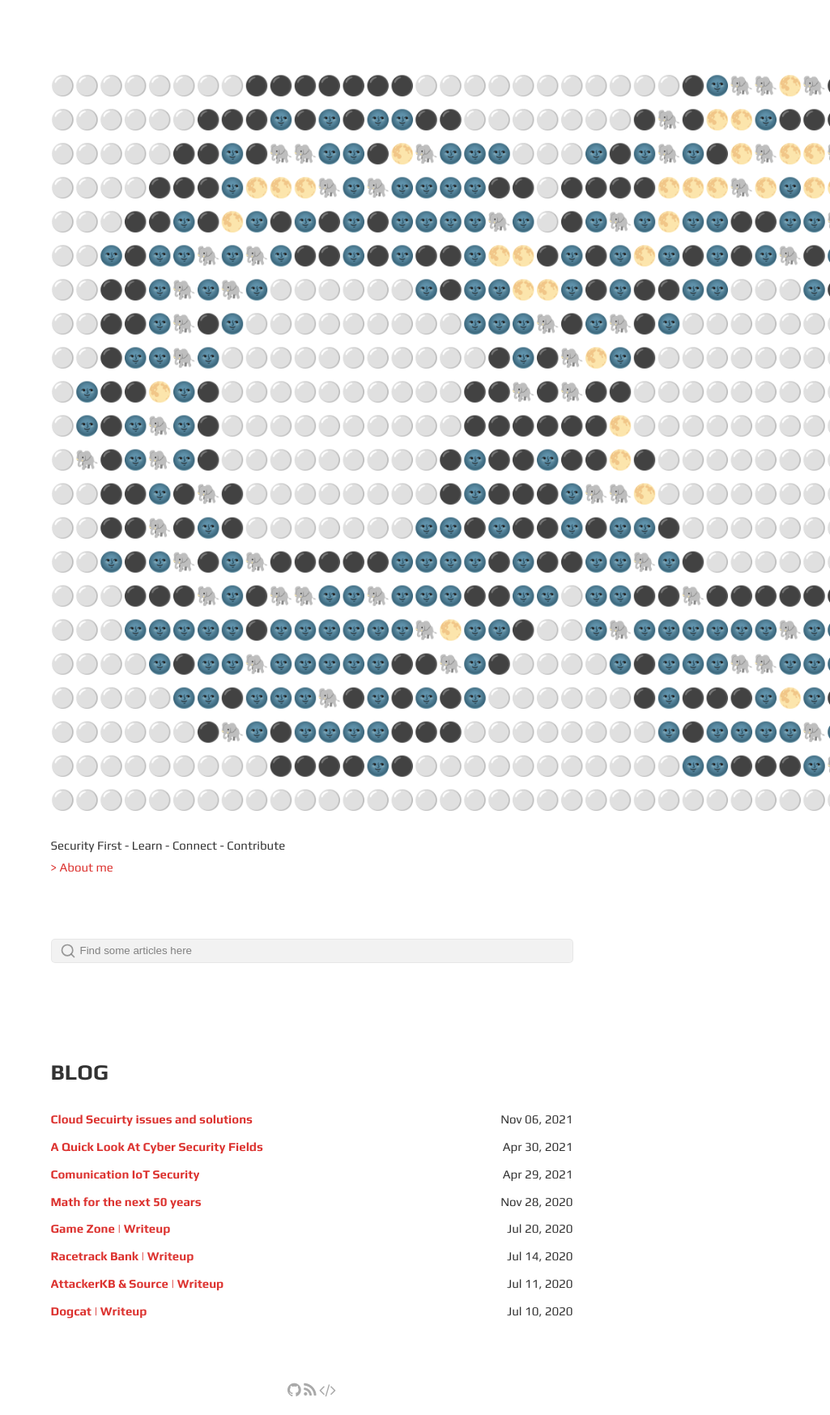
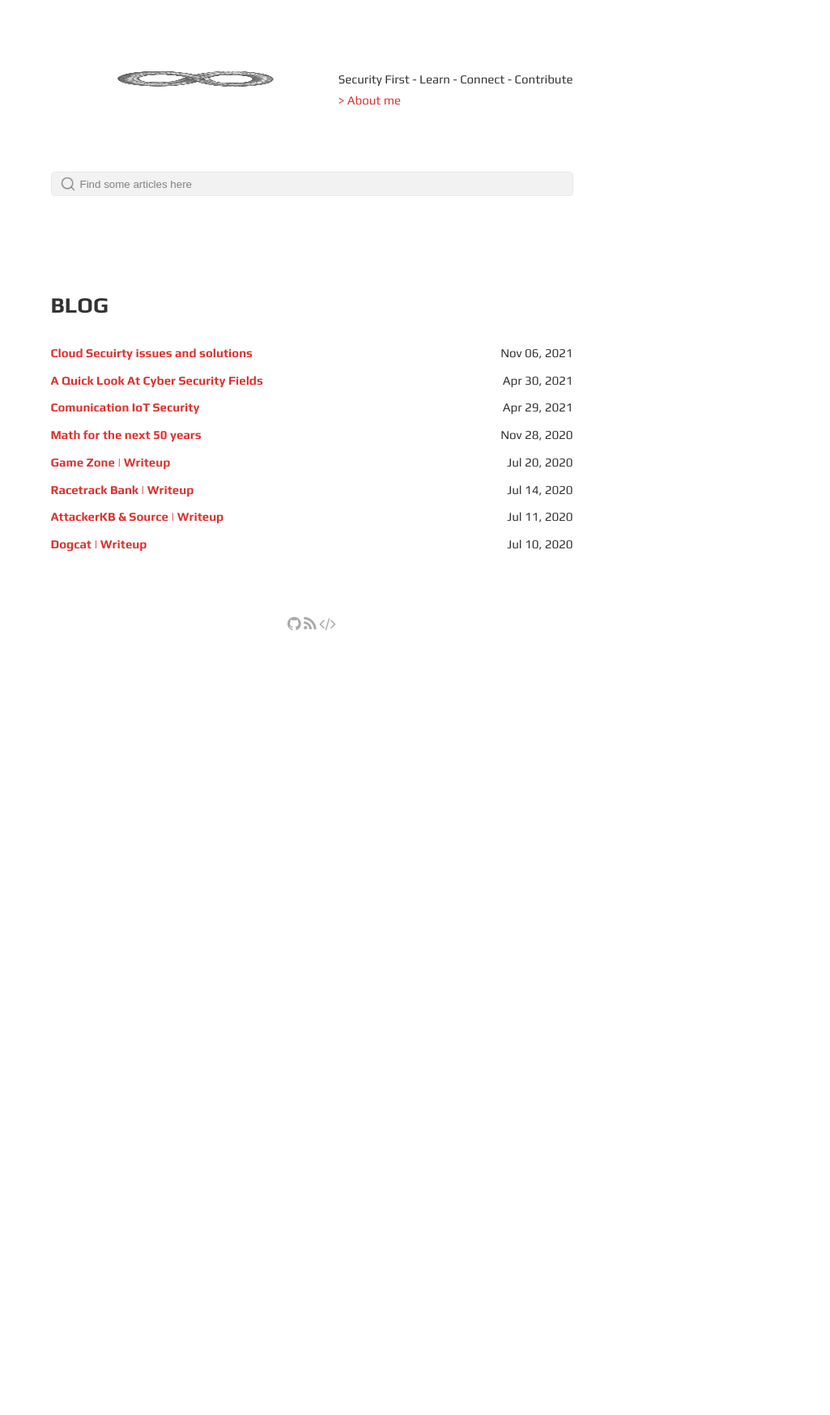
Before and after one commit to TheLastVvV/TheLastVvV.github.io, a Jekyll site: the page built from index.html, in a window 1280 px wide. Shown: the whole page at 81% size, without its empty margins (255-1280 px from the left). Built offline with Jekyll 4.4.1, drawn with Linux system fonts in a browser that asks for light colours; after the commit the page ends 900 px from its top, so only the background shows below that.

Commit message:
update logo

```diff
--- a/_config.yml
+++ b/_config.yml
@@ -1,29 +1,6 @@
 site: "ThelastVvV"
 title: "ThelastVvV"
-greetings: "
-⚪⚪⚪⚪⚪⚪⚪⚪⚫⚫⚫⚫⚫⚫⚫⚪⚪⚪⚪⚪⚪⚪⚪⚪⚪⚪⚫🌚🐘🐘🌕🐘⚫⚪⚪⚪⚪⚪⚪⚪
-⚪⚪⚪⚪⚪⚪⚫⚫⚫🌚⚫🌚⚫🌚🌚⚫⚫⚪⚪⚪⚪⚪⚪⚪⚫🐘⚫🌕🌕🌚⚫⚫⚫⚫⚫⚪⚪⚪⚪⚪
-⚪⚪⚪⚪⚪⚫⚫🌚⚫🐘🐘🌚🌚⚫🌕🐘🌚🌚🌚⚪⚪⚪🌚⚫🌚🐘🌚⚫🌕🐘🌕🌕🐘⚫⚫🌚⚪⚪⚪⚪
-⚪⚪⚪⚪⚫⚫⚫🌚🌕🌕🌕🐘🌚🐘🌚🌚🌚🌚⚫⚫⚪⚫⚫⚫⚫🌕🌕🌕🐘🌕🌚🌕🌕🌚🐘🌚⚫⚪⚪⚪
-⚪⚪⚪⚫⚫🌚⚫🌕🌚⚫🌚⚫🌚⚫🌚🌚🌚🌚🐘🌚⚪⚫🌚🐘🌚🌕🌚🌚⚫⚫🌚🌚🐘🐘🌕🌚🌚⚫⚪⚪
-⚪⚪🌚⚫🌚🌚🐘🌚🐘🌚⚫⚫🌚⚫🌚⚫⚫🌚🌕🌕⚫🌚⚫🌚🌕🌚⚫🌚⚫🌚🐘⚫🌚⚫⚫🐘⚫🌚⚫⚪
-⚪⚪⚫⚫🌚🐘🌚🐘🌚⚪⚪⚪⚪⚪⚪🌚⚫🌚🌚🌕🌕🌚⚫🌚⚫⚫🌚🌚⚪⚪⚪🌚⚫⚫🌚🌚🐘⚫🌚⚪
-⚪⚪⚫⚫🌚🐘⚫🌚⚪⚪⚪⚪⚪⚪⚪⚪⚪🌚🌚🌚🐘⚫🌚🐘⚫🌚⚪⚪⚪⚪⚪⚪⚪🌚⚫⚫⚫🌕🐘🌚
-⚪⚪⚫🌚🌚🐘🌚⚪⚪⚪⚪⚪⚪⚪⚪⚪⚪⚪⚫🌚⚫🐘🌕🌚⚫⚪⚪⚪⚪⚪⚪⚪⚪⚪🐘⚫🌚🌕🌚⚫
-⚪🌚⚫⚫🌕🌚⚫⚪⚪⚪⚪⚪⚪⚪⚪⚪⚪⚫⚫🐘⚫🐘⚫⚫⚪⚪⚪⚪⚪⚪⚪⚪⚪⚪⚪⚫🌚🌚🌚⚫
-⚪🌚⚫🌚🐘🌚⚫⚪⚪⚪⚪⚪⚪⚪⚪⚪⚪⚫⚫⚫⚫⚫⚫🌕⚪⚪⚪⚪⚪⚪⚪⚪⚪⚪⚪⚫🌚🌚🌚🌚
-⚪🐘⚫🌚🐘🌚⚫⚪⚪⚪⚪⚪⚪⚪⚪⚪⚫🌚⚫⚫🌚⚫⚫🌕⚫⚪⚪⚪⚪⚪⚪⚪⚪⚪⚪⚫🌚🌚🌚🌚
-⚪⚪⚫⚫🌚⚫🐘⚫⚪⚪⚪⚪⚪⚪⚪⚪⚫🌚⚫⚫⚫🌚🐘🐘🌕⚪⚪⚪⚪⚪⚪⚪⚪⚪⚫🌚🌚🐘🐘⚫
-⚪⚪⚫⚫🐘⚫🌚⚫⚪⚪⚪⚪⚪⚪⚪🌚🌚⚫🌚⚫⚫🌚⚫🌚🌚⚫⚪⚪⚪⚪⚪⚪⚪⚪🌚⚫🌚🌕🐘⚫
-⚪⚪🌚⚫🌚🐘⚫🌚🐘⚫⚫⚫⚫⚫🌚🌚🌚🌚⚫🌚⚫⚫🌚🌚🐘🌚⚫⚪⚪⚪⚪⚪⚪⚫⚫🐘🌕🌚🌚🌚
-⚪⚪⚪⚫⚫⚫🐘🌚⚫🐘🐘🌚🌚🐘🌚🌚🌚⚫⚫🌚🌚⚪🌚🌚⚫⚫🐘⚫⚫⚫⚫⚫⚫🌚⚫🐘🌕🐘⚫⚪
-⚪⚪⚪🌚🌚🌚🌚🌚⚫🌚🌚🌚🌚🌚🌚🐘🌕🌚🌚⚫⚪⚪🌚🐘🌚🌚🌚🌚🌚🌚🐘🌚🌚🌚🌚🌕🐘⚫🌚⚪
-⚪⚪⚪⚪🌚⚫🌚🌚🐘🌚🌚🌚🌚🌚⚫⚫🐘🌚⚫⚪⚪⚪⚪🌚⚫🌚🌚🌚🐘🐘🌚🌚🌚🌕🌚⚫⚫⚫⚪⚪
-⚪⚪⚪⚪⚪🌚🌚⚫🌚🌚🌚🐘⚫🌚⚫🌚⚫🌚⚪⚪⚪⚪⚪⚪⚫🌚⚫⚫⚫🌚🌕🌚⚫🌚⚫⚫🌚⚪⚪⚪
-⚪⚪⚪⚪⚪⚪⚫🐘🌚⚫🌚🌚🌚🌚⚫⚫⚫⚪⚪⚪⚪⚪⚪⚪⚪🌚⚫🌚🌚🌚🌚🐘🌚⚫🌚⚫⚪⚪⚪⚪
-⚪⚪⚪⚪⚪⚪⚪⚪⚪⚫⚫⚫⚫🌚⚫⚪⚪⚪⚪⚪⚪⚪⚪⚪⚪⚪🌚🌚⚫⚫⚫🌚🐘⚫⚪⚪⚪⚪⚪⚪
-⚪⚪⚪⚪⚪⚪⚪⚪⚪⚪⚪⚪⚪⚪⚪⚪⚪⚪⚪⚪⚪⚪⚪⚪⚪⚪⚪⚪⚪⚪⚪⚪⚪⚪⚪⚪⚪⚪⚪⚪
-"
+greetings: ""
 description: >-
   Security First - Learn - Connect - Contribute
 lang: en-US
--- a/index.html
+++ b/index.html
@@ -4,7 +4,8 @@ layout: default
 <section id="intro">
     <div class="flex-row-between">
         <h3>{{ site.greetings }}</h3>
-<img src="/logo.png" alt="vvv" width="250" height="150">
+<div style="text-align: left"><img src="/logo.png" width="250" height="150 /></div>
+
         <button title="Change theme" id="theme-toggle" onclick="modeSwitcher()">
             <div></div>
         </button>
```
